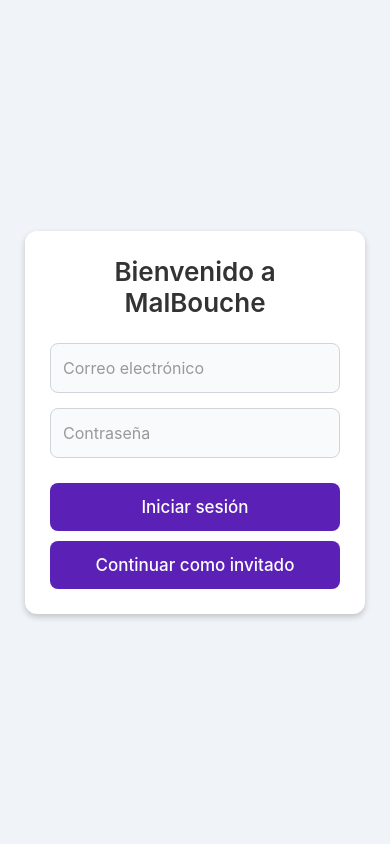
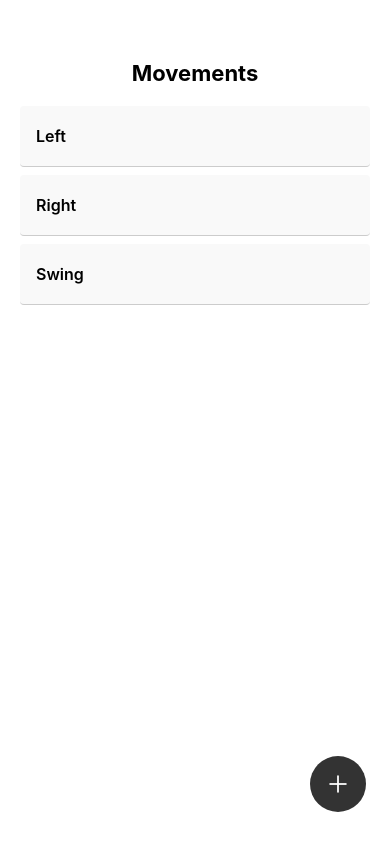
Before and after one commit to AlanMedina53232/Malbouche, a React Native app: screen /MovementsScreen in a window 390 px wide. Built offline with nearby package versions, Linux system fonts and the light colour scheme.

Commit message:
Se agrega movementsScreen

```diff
--- a/App.js
+++ b/App.js
@@ -2,7 +2,6 @@
 import { StyleSheet } from 'react-native';
 import { NavigationContainer } from '@react-navigation/native';
 import { createNativeStackNavigator } from '@react-navigation/native-stack';
-// import BottomTabsNavigator from './navigation/bottomTabsNavigator';
 import EventsScreen from './principals/restricted/eventsScreen';
 import NewEventScreen from './principals/restricted/newEventScreen';
 import Login from './principals/restricted/login.js';
@@ -11,6 +10,7 @@
 import usersScreen from "./principals/restricted/usersScreen.js"
 import Mainfree from "./principals/free/main.js"
 import MainRest from "./principals/restricted/main.js"
+import MovementsScreen from './principals/restricted/movementsScreen.js';
 
 
 
@@ -25,6 +25,7 @@
           <Stack.Screen name="Mainfree" component={Mainfree} />
           <Stack.Screen name='MainRestricted' component={MainRest} />
           <Stack.Screen name="EventsScreen" component={EventsScreen} />
+          <Stack.Screen name="MovementsScreen" component={MovementsScreen} />
           <Stack.Screen name="NewEventScreen" component={NewEventScreen} />
           <Stack.Screen name="Schedule" component={ScheduleScreen} />
           <Stack.Screen name="Users" component={usersScreen} />
--- a/components/NavigationBar.js
+++ b/components/NavigationBar.js
@@ -8,7 +8,7 @@
 const navItems = [
   { name: 'Schedule', icon: '🕐' },           // reemplaza 'Clock'
   { name: 'EventsScreen', icon: '📅' },       // reemplaza 'Events'
-  { name: 'MainRestricted', icon: '👥' },     // reemplaza 'Movements'
+  { name: 'MovementsScreen', icon: '👥' },     // reemplaza 'Movements'
   { name: 'Users', icon: '👤' },              // este ya existe
 ];
 
--- a/principals/restricted/movementsScreen.js
+++ b/principals/restricted/movementsScreen.js
@@ -0,0 +1,77 @@
+import React from 'react';
+import { View, Text, StyleSheet, FlatList, TouchableOpacity } from 'react-native';
+import { Ionicons } from '@expo/vector-icons'; // o 'react-native-vector-icons/Ionicons'
+
+const movements = [
+  { id: '1', title: 'Left' },
+  { id: '2', title: 'Right' },
+  { id: '3', title: 'Swing' },
+];
+
+const MovementsScreen = () => {
+  const renderItem = ({ item }) => (
+    <View style={styles.item}>
+      <Text style={styles.itemText}>{item.title}</Text>
+    </View>
+  );
+
+  return (
+    <View style={styles.container}>
+      <Text style={styles.title}>Movements</Text>
+      <FlatList
+        data={movements}
+        renderItem={renderItem}
+        keyExtractor={item => item.id}
+        contentContainerStyle={styles.list}
+      />
+      <TouchableOpacity style={styles.fab}>
+        <Ionicons name="add" size={28} color="#fff" />
+      </TouchableOpacity>
+    </View>
+  );
+};
+
+export default MovementsScreen;
+
+const styles = StyleSheet.create({
+  container: {
+    flex: 1,
+    backgroundColor: '#fff',
+    paddingTop: 60,
+    paddingHorizontal: 20,
+  },
+  title: {
+    fontSize: 22,
+    fontWeight: 'bold',
+    marginBottom: 20,
+    alignSelf: 'center',
+  },
+  list: {
+    paddingBottom: 100,
+  },
+  item: {
+    paddingVertical: 20,
+    paddingHorizontal: 16,
+    borderBottomWidth: 1,
+    borderBottomColor: '#ccc',
+    backgroundColor: '#f9f9f9',
+    borderRadius: 4,
+    marginBottom: 8,
+  },
+  itemText: {
+    fontSize: 16,
+    fontWeight: '600',
+  },
+  fab: {
+    position: 'absolute',
+    right: 24,
+    bottom: 32,
+    backgroundColor: '#333',
+    borderRadius: 30,
+    width: 56,
+    height: 56,
+    justifyContent: 'center',
+    alignItems: 'center',
+    elevation: 5,
+  },
+});
```
